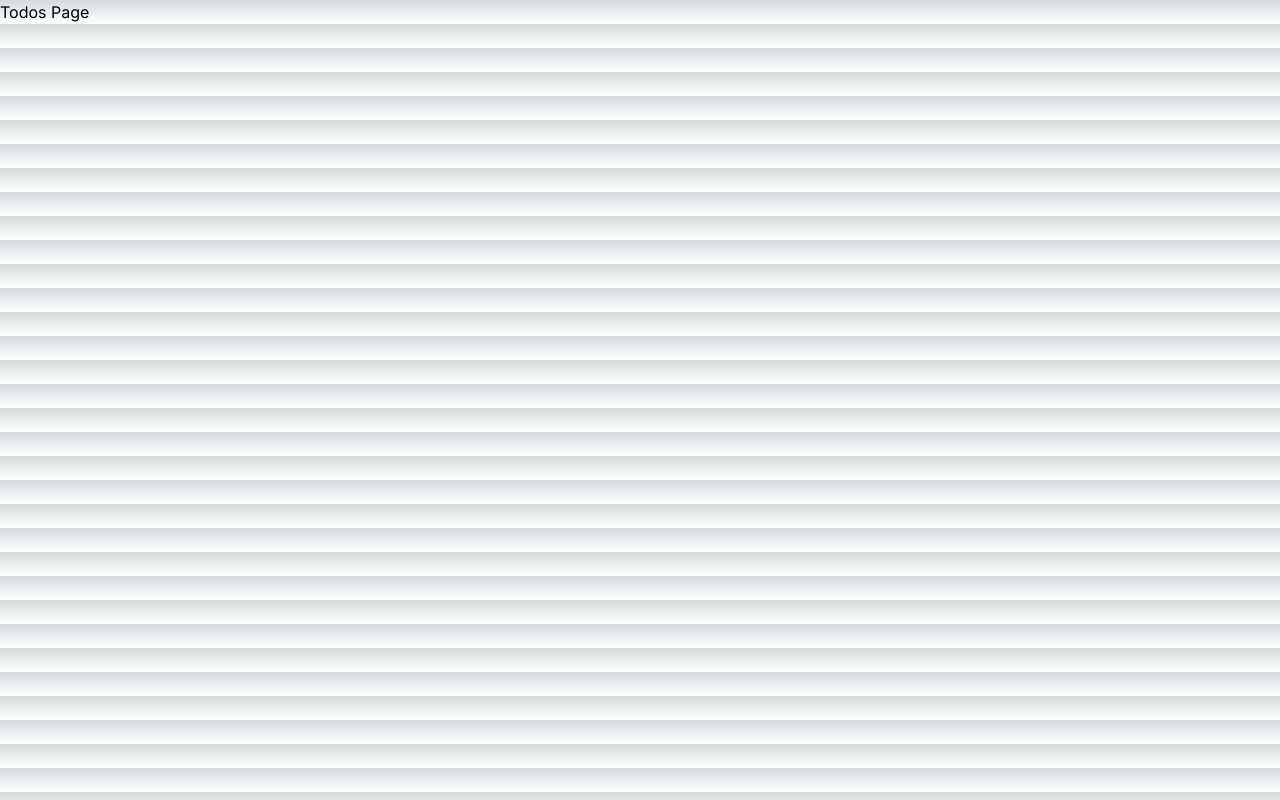
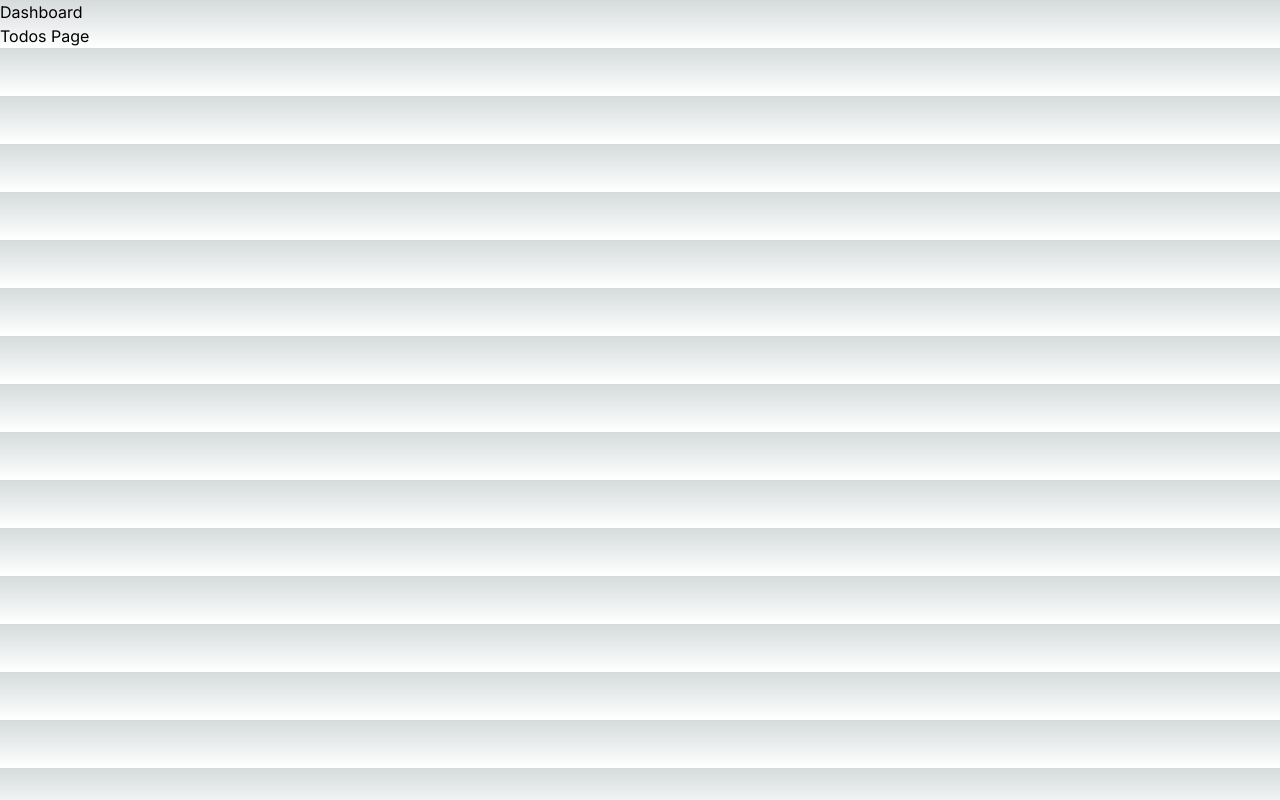
Before and after one commit to TimurJ/intro-v3-app, a Next.js app: page /todos in a window 1280 px wide. Built offline with nearby package versions, Linux system fonts and the light colour scheme.

Commit message:
layouts/templates

```diff
--- /dev/null
+++ b/app/(dashboard)/layout.tsx
@@ -0,0 +1,10 @@
+const DashboardLayout = ({ children }) => {
+  return (
+    <div>
+      <h1>Dashboard</h1>
+      <div>{children}</div>
+    </div>
+  )
+}
+
+export default DashboardLayout
```
